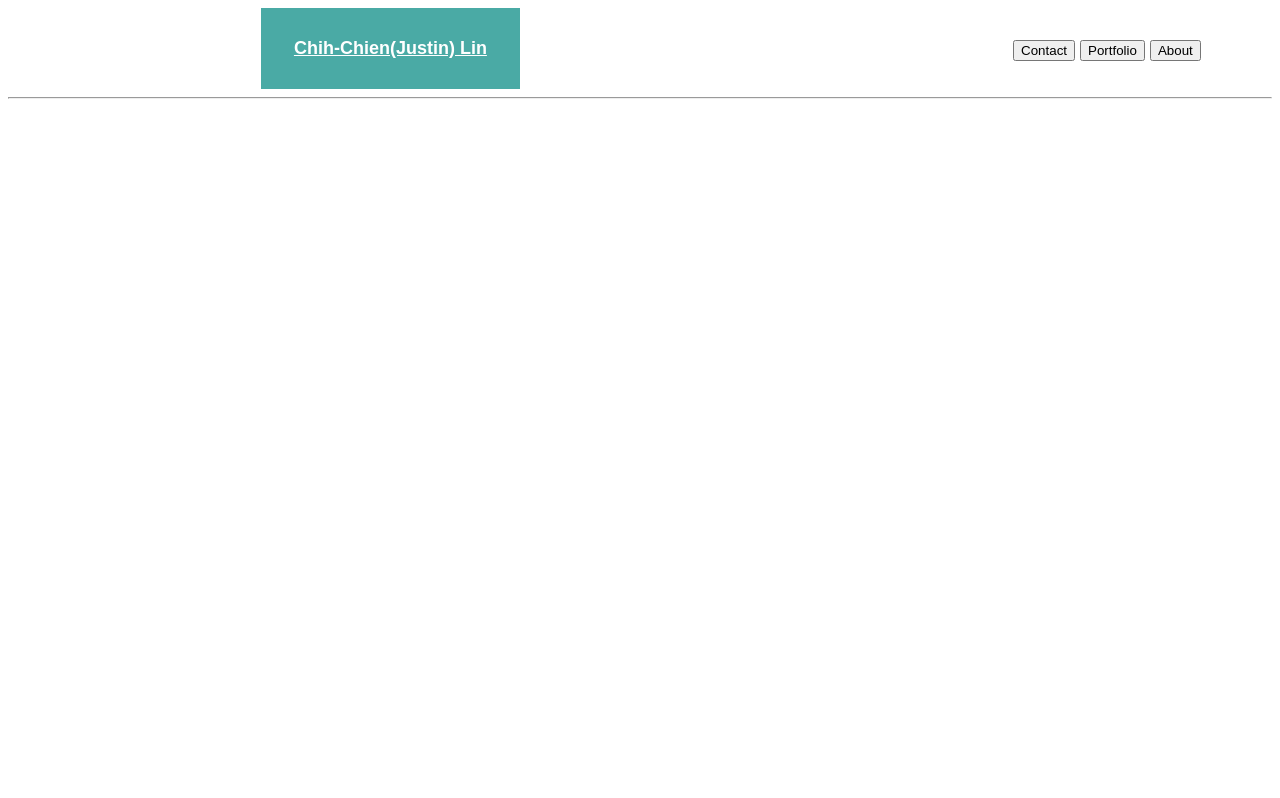
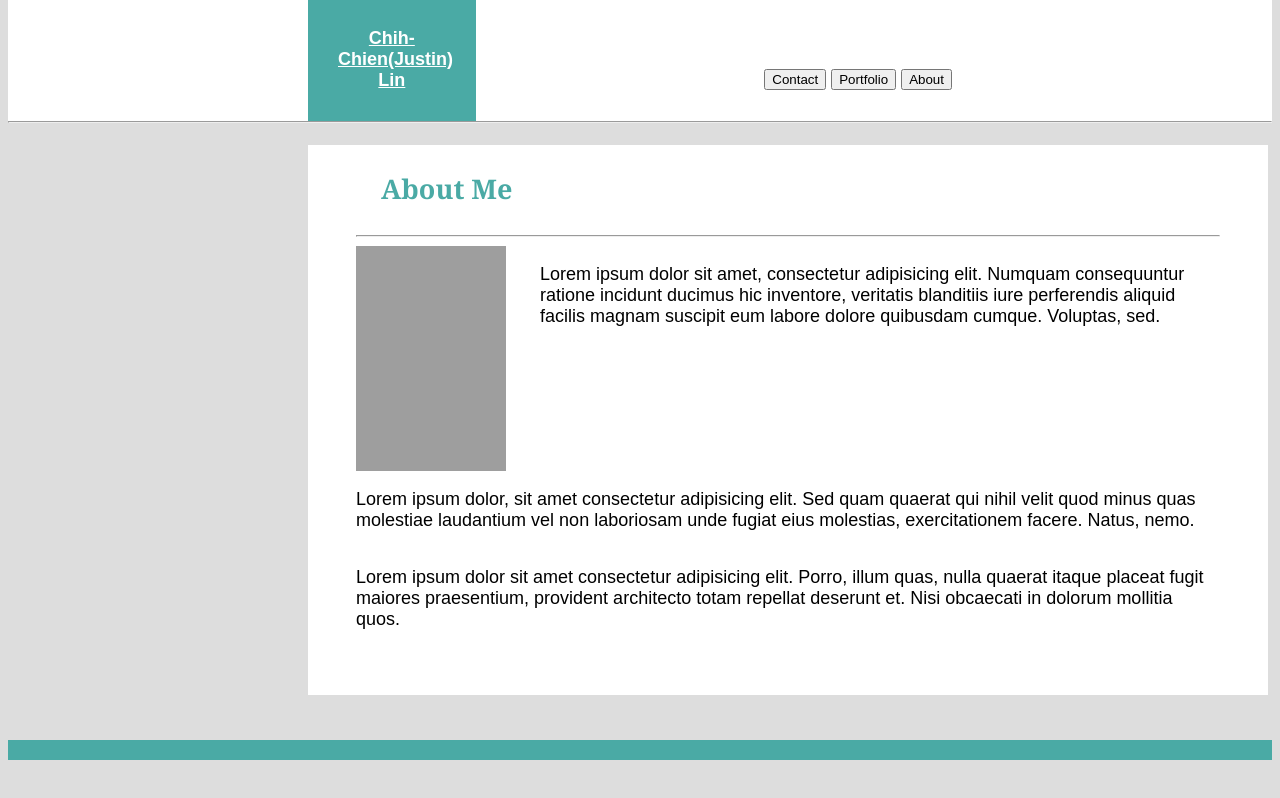
Before and after one commit to Chih-Chien-Lin/Basic-Portfolio, a plain HTML site: page index.html in a window 1280 px wide. Drawn offline with Linux system fonts and the light colour scheme; grey boxes are pictures that could not be loaded.

Commit message:
finish about me layout

```diff
--- a/assets/css/style.css
+++ b/assets/css/style.css
@@ -1,5 +1,9 @@
-body{
+.body{
     font-family:'Arial', 'Helvetica Neue', Helvetica, sans-serif;
+    font-family: 'Arial', 'Helvetica Neue', 'Helvetica', 'sans-serif';
+    background-color: #dddddd;
+    /* width: 960px; */
+    }
 }
 h1{
     background-color: white;
@@ -7,14 +11,25 @@ h1{
     position:absolute;
 }
 
+.margin_top{
+    position:relative;
+    /* width: 960px; */
+    font-size: 18px;
+    /* set up border of both side */
+    /* margin-left:20%;
+    margin-right:20%; */
+    background-color: white;
+}
 .margin{
     position:relative;
-    width: 960px;
+    /* width: 960px; */
     font-size: 18px;
-    margin-left:20%;
-    margin-right:20%;
-    /* height: 80px; */
+    /* set up border of both side */
+    margin-left:5%;
+    margin-right:5%;
+    background-color: white;
 }
+
 
 a.active{
     position:relative;
@@ -23,8 +38,10 @@ a.active{
     display: block;
     text-align: center;
     padding: 30px;
-    margin-right:73%;
-    margin-top:0 auto;
+    margin-left:300px;
+    margin-right:63%;
+    margin-bottom: -8px;
+    margin-top: -10px;
 }
 .button_group{
     position: relative;
@@ -35,5 +52,47 @@ a.active{
     padding: 20px;
     /* stack three buttons from right to left using float right */
     float:right;
-    margin-top:-70px;
+    margin-right:300px;
+    margin-top:-65px;
 }
+
+.background{
+    position:relative;
+    background-color: white;
+    margin-left: 300px;
+    width:960px;
+    height:550px;
+    font-family: 'Arial', 'Helvetica Neue', Helvetica, sans-serif;
+}
+.about{
+    color: #4aaaa5;
+    padding: 25px;
+    margin-left: 0px;
+    text-align: left;
+    font-family:'Georgia', Times, Times New Roman, serif
+}
+.inner_line{
+    margin-top:-20px;
+}
+.footer{
+    background-color:#4aaaa5;
+    margin-top: 45px;
+    font-size: 18px;
+    text-align: center;
+    padding: 10px;
+}
+.photo{
+    width:150px;
+    height:225px;
+    float: left;
+    /* margin-left:20px; */
+}
+.first_p{
+float: right;
+width: 680px;
+font-family: 'Arial', 'Helvetica Neue', Helvetica, sans-serif;
+}
+.second_p{
+    float:left;
+    font-family: 'Arial', 'Helvetica Neue', Helvetica, sans-serif;
+}
--- a/index.html
+++ b/index.html
@@ -4,8 +4,8 @@
     <title>Document</title>
     <link rel="stylesheet" type="text/css" href="assets/css/style.css">
 </head>
-<body>
-    <div class = 'margin'>
+<body class='body'>
+    <div class = 'margin_top'>
         <a href='#' class="active"><strong>Chih-Chien(Justin) Lin</strong></a>
 
         <!-- here I create button group with the idea from w3school -->
@@ -16,6 +16,26 @@
             <button>About</button>
         </div>
     </div>
+    <!-- horizontal line below the name -->
     <hr>
+    <!-- <p class='cover'>     </p> -->
+    <div class ='background'>
+            <div class = 'margin'>
+                <h2 class='about'>About Me</h2>
+                <hr class='inner_line'>
+                <img class = 'photo' src="personal photo.JPG">
+                <p class='first_p'>Lorem ipsum dolor sit amet, consectetur adipisicing elit. Numquam consequuntur ratione incidunt ducimus hic inventore, veritatis blanditiis iure perferendis aliquid facilis magnam suscipit eum labore dolore quibusdam cumque. Voluptas, sed.
+                </p>
+                <p class='second_p'>Lorem ipsum dolor, sit amet consectetur adipisicing elit. Sed quam quaerat qui nihil velit quod minus quas molestiae laudantium vel non laboriosam unde fugiat eius molestias, exercitationem facere. Natus, nemo.
+                </p>
+                <br>
+                <p class='second_p'>Lorem ipsum dolor sit amet consectetur adipisicing elit. Porro, illum quas, nulla quaerat itaque placeat fugit maiores praesentium, provident architecto totam repellat deserunt et. Nisi obcaecati in dolorum mollitia quos.</p>
+            </div>
+    </div>
+
+    <div>
+            <!-- create Footer -->
+            <p class = 'footer'> </p>
+    </div>
 </body>
 </html>
```
Also changed, not shown: 1 other file.
